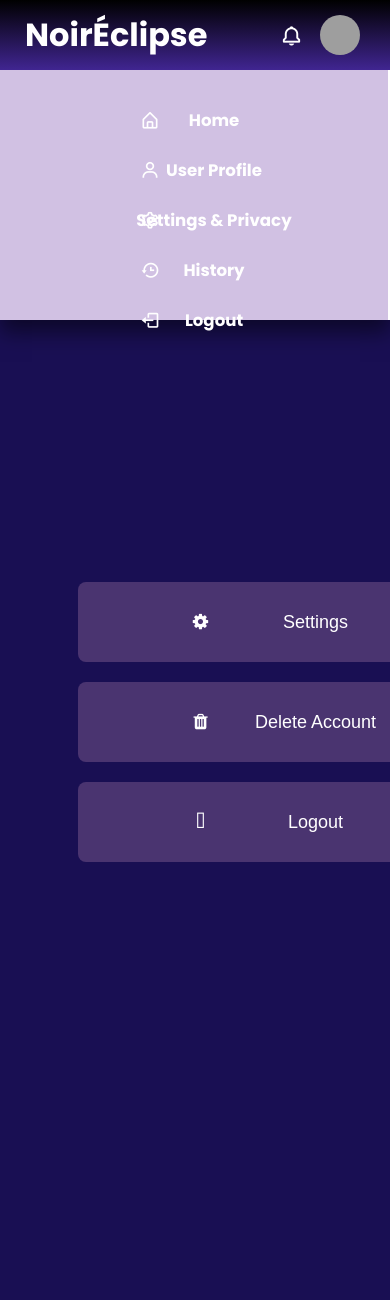
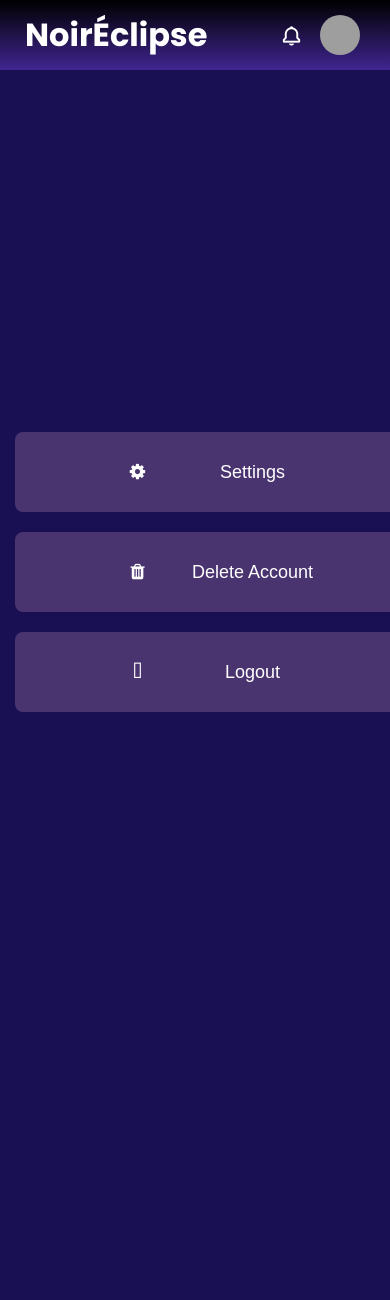
Before and after one commit to Cipher-Syntax/Movie-Ticket-Booking-System--Backend-, a PHP site: page /pages/user_sapMain.php in a window 390 px wide; the page is wider, and only the part inside the window is pictured. Shown: the top 1300 px of that part. Run offline with PHP 8.4, Linux system fonts and the light colour scheme; the visitor is signed in with stand-in values (Sample User, id 1); data that the repository does not hold is empty; some libraries are stand-ins or nearby versions; some web fonts are replaced; grey boxes are pictures that could not be loaded.

Commit message:
I forgot the changes..but it works

```diff
--- a/assets/css/cinema.css
+++ b/assets/css/cinema.css
@@ -4,6 +4,7 @@ html{
     max-width: 1440px;
     margin-left: auto;
     margin-right: auto;
+    scroll-behavior: smooth;
 }
 *{
     width: 100%;
@@ -15,6 +16,7 @@ body{
     background-color: #190F53;
     color: #fff;
     margin: 0;
+    overflow-x: hidden;
 }
 header{
     background: linear-gradient(180deg, rgb(0, 0, 0), rgb(64, 37, 145));
--- a/assets/css/cinema_selection_page.css
+++ b/assets/css/cinema_selection_page.css
@@ -4,6 +4,7 @@ html{
     max-width: 1440px;
     margin-left: auto;
     margin-right: auto;
+    scroll-behavior: smooth;
 }
 *{
     width: 100%;
@@ -14,6 +15,7 @@ body{
     background-color: #190F53;
     color: #fff;
     margin: 0;
+    overflow-x: hidden;
 }
 header{
     font-family: Poppins;
--- a/assets/css/landing_page.css
+++ b/assets/css/landing_page.css
@@ -26,6 +26,7 @@ body{
     color: #fff;
     font-size: 1.1rem;
     line-height: 1.6rem;
+    overflow-x: hidden;
 }
 
 h1, h2, h3, h4{
--- a/assets/css/login.css
+++ b/assets/css/login.css
@@ -15,6 +15,7 @@ body{
     margin: 0;
     background-color: #271979;
     color: white;
+    overflow-x: hidden;
 }
 .container{
     border-radius: 30px;
--- a/assets/css/seat_selection.css
+++ b/assets/css/seat_selection.css
@@ -4,6 +4,7 @@ html{
     max-width: 1440px;
     margin-left: auto;
     margin-right: auto;
+    scroll-behavior: smooth;
 }
 *{
     width: 100%;
@@ -19,6 +20,7 @@ body {
     align-items: center;
     height: 100vh;
     margin: 0;
+    overflow-x: hidden;
 }
 header{
     font-family: Poppins;
@@ -398,7 +400,7 @@ footer{
     .right-seat{
         gap: 15px;
         max-width: fit-content;
-        margin-left: 57px;
+        margin-left: 80px;
         padding: 20px;
     }
     .seat{
--- a/assets/css/ticket.css
+++ b/assets/css/ticket.css
@@ -4,6 +4,7 @@ html{
     max-width: 1440px;
     margin-left: auto;
     margin-right: auto;
+    scroll-behavior: smooth;
 }
 *{
     width: 100%;
@@ -18,6 +19,7 @@ body {
     justify-content: center;
     align-items: center;
     margin: 0;
+    overflow-x: hidden;
 }
 header{
     background: linear-gradient(180deg, rgb(0, 0, 0), rgb(64, 37, 145));
--- a/assets/css/user_sapMain.css
+++ b/assets/css/user_sapMain.css
@@ -443,13 +443,14 @@ footer{
 }
 @media screen and (max-width: 720px){
     .sidebar-navigation{
-        height: 250px;
+        position: absolute;
+        height: 330px;
         width: 100%;
-        background-color: #d1c1e3;
+        background-color: #4a3470;
+        display: none;
     }
     .sidebar-navigation h5{
-        text-align: center;
-        color: #fff;
+        text-align: left;
     }
     .dashboard-field,
     .movies-field,
@@ -464,10 +465,11 @@ footer{
     .bookings-field i,
     .cinema-field i,
     .settings-field i{
-        left: 180px;
+        left: 80px;
     }
-    .container{
-        left: 30px;
+    form{
+        top: 100px;
+        left: 15px;
     }
     footer{
         position: absolute;
--- a/assets/js/movie_details.js
+++ b/assets/js/movie_details.js
@@ -87,7 +87,7 @@ document.addEventListener("DOMContentLoaded", function () {
     document.getElementById("bookTicket-btn").addEventListener("click", function (e) {
         if (!selectedDate || !selectedTime) {
             e.preventDefault();
-            alert("Human....select a date and time before proceeding....");
+            alert("Please select a date and time before proceeding....");
         }
     });
 });
```
Also changed, not shown: assets/css/movie_details.css (+5 -3 lines), assets/css/transaction_history.css (+6 -5 lines), assets/css/user_editprofile.css (+7 -6 lines), assets/css/user_error_message.css (+8 -0 lines), assets/css/user_settings.css (+8 -4 lines), assets/images/movie_posters/default-movie-poster.jpg (added), assets/js/ticket.js (line endings or trailing spaces).
